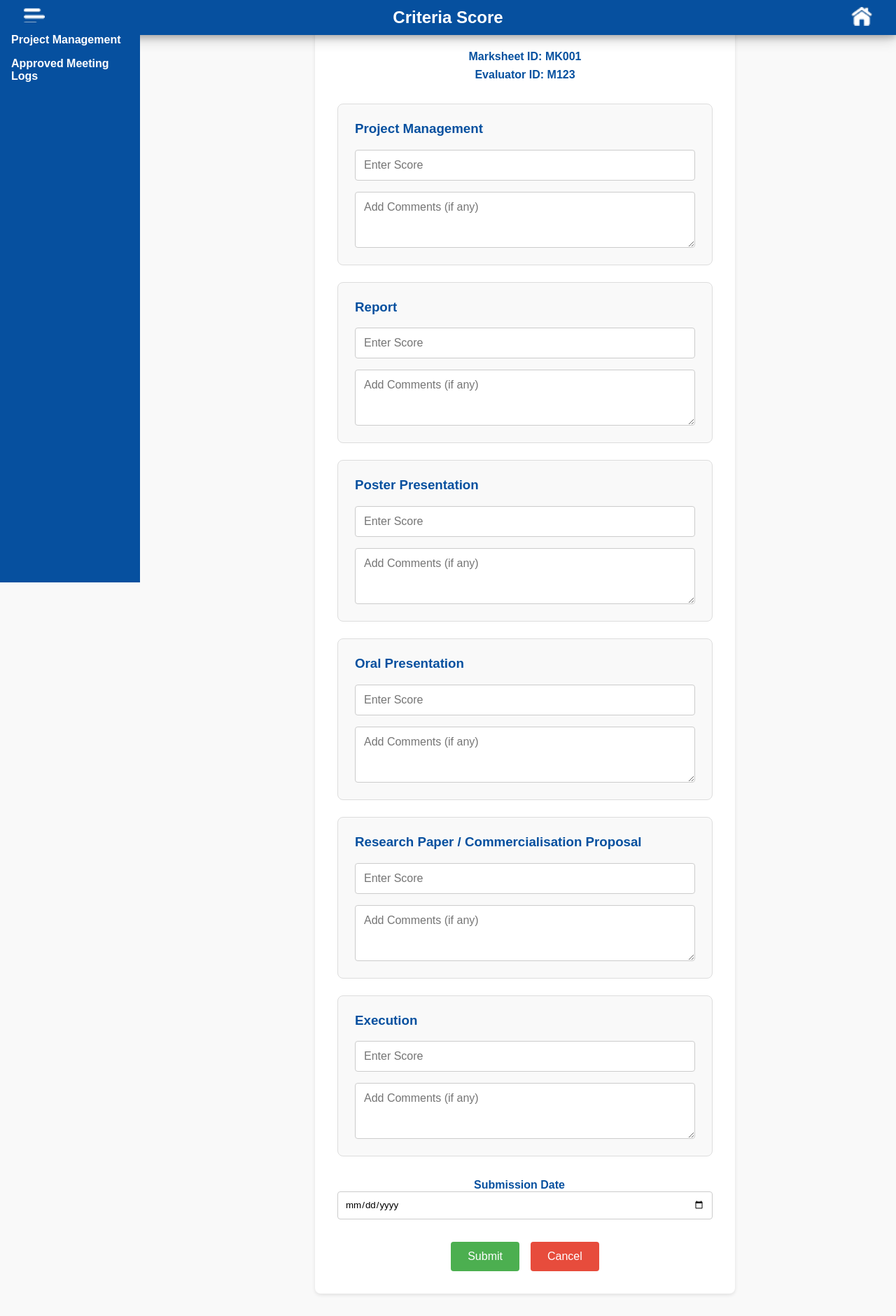
After one commit to FYPWise/FYPWise-web, a PHP site: page /marksheet-mgt/criteria-score-page.html in a window 1280 px wide. The commit adds this page. Shown: the whole page at 70% size. Run offline with PHP 8.4, Linux system fonts and the light colour scheme.

Commit message:
added marksheet module

```diff
--- /dev/null
+++ b/marksheet-mgt/criteria-score-page.html
@@ -0,0 +1,247 @@
+<!DOCTYPE html>
+<html lang="en">
+<head>
+    <meta charset="UTF-8">
+    <meta name="viewport" content="width=device-width, initial-scale=1.0">
+    <title>Criteria Score</title>
+    <link rel="stylesheet" href="../css/nav-bar.css">
+    <link rel="stylesheet" href="../css/project-page.css">
+    <style>
+        body {
+            font-family: Arial, sans-serif;
+            background-color: #f9f9f9;
+            margin: 0;
+            padding: 0;
+        }
+
+        .form-container {
+            max-width: 600px;
+            margin: 2em auto;
+            background-color: #fff;
+            padding: 2em;
+            border-radius: 8px;
+            box-shadow: 0 2px 5px rgba(0, 0, 0, 0.1);
+            box-sizing: border-box;
+        }
+
+        .header-info {
+            margin-bottom: 2em;
+            text-align: center;
+        }
+
+        .header-info p {
+            margin: 0.5em 0;
+            font-weight: bold;
+            color: #06509f;
+        }
+
+        .criteria-section {
+            margin-bottom: 1.5em;
+            border: 1px solid #ddd;
+            border-radius: 8px;
+            padding: 1.5em;
+            background-color: #f9f9f9;
+        }
+
+        .criteria-section h3 {
+            margin: 0;
+            color: #06509f;
+            margin-bottom: 1em;
+        }
+
+        .criteria-input {
+            display: flex;
+            flex-direction: column;
+            gap: 1em;
+        }
+
+        .criteria-input input,
+        .criteria-input textarea {
+            width: 100%;
+            padding: 0.75em;
+            border: 1px solid #ccc;
+            border-radius: 4px;
+            font-size: 1em;
+        }
+
+        .form-group {
+            text-align: center;
+            margin: 2em 0;
+        }
+
+        .form-group label {
+            font-weight: bold;
+            color: #06509f;
+            margin-right: 1em;
+        }
+
+        .form-group input {
+            padding: 0.75em;
+            border: 1px solid #ccc;
+            border-radius: 4px;
+            width: 100%;
+        }
+
+        .form-buttons {
+            display: flex;
+            justify-content: center;
+            gap: 1em;
+            margin-top: 1.5em;
+        }
+
+        .btn {
+            padding: 0.75em 1.5em;
+            border: none;
+            border-radius: 4px;
+            font-size: 1em;
+            cursor: pointer;
+            color: #fff;
+        }
+
+        .btn.submit {
+            background-color: #4CAF50;
+        }
+
+        .btn.cancel {
+            background-color: #e74c3c;
+        }
+
+        .btn:hover {
+            opacity: 0.9;
+        }
+
+        .side-menu {
+            background-color: #06509f;
+            height: 100vh;
+            width: 200px;
+            position: fixed;
+            color: white;
+            padding: 1em;
+        }
+
+        .side-menu a {
+            display: block;
+            color: white;
+            text-decoration: none;
+            margin-bottom: 1em;
+            font-weight: bold;
+        }
+
+        .side-menu a:hover {
+            text-decoration: underline;
+        }
+    </style>
+</head>
+<body>
+    <!-- Header -->
+    <header>
+        <button id="user-side-menu" onclick="navigateTo('menu')">
+            <img src="../assets/user_side_menu.png" alt="Side Menu Icon" width="30">
+        </button>
+        <h2>Criteria Score</h2>
+        <button id="home" onclick="navigateTo('home')">
+            <img src="../assets/home.png" alt="Home Icon" width="30">
+        </button>
+    </header>
+
+    <!-- Side Menu -->
+    <div class="side-menu">
+        <a href="project-management.html">Project Management</a>
+        <a href="approved-meeting-logs.html">Approved Meeting Logs</a>
+    </div>
+
+    <!-- Main Content -->
+    <div class="content" style="margin-left: 220px;">
+        <div class="form-container">
+            <!-- Header Information -->
+            <div class="header-info">
+                <p>Marksheet ID: <span style="color: #06509f;">MK001</span></p>
+                <p>Evaluator ID: M123</p>
+            </div>
+
+            <!-- Criteria Sections -->
+            <form id="criteria-score-form" onsubmit="handleSubmit(event)">
+                <div class="criteria-section">
+                    <h3>Project Management</h3>
+                    <div class="criteria-input">
+                        <input type="number" name="score1" placeholder="Enter Score" required>
+                        <textarea name="comment1" rows="3" placeholder="Add Comments (if any)"></textarea>
+                    </div>
+                </div>
+
+                <div class="criteria-section">
+                    <h3>Report</h3>
+                    <div class="criteria-input">
+                        <input type="number" name="score2" placeholder="Enter Score" required>
+                        <textarea name="comment2" rows="3" placeholder="Add Comments (if any)"></textarea>
+                    </div>
+                </div>
+
+                <div class="criteria-section">
+                    <h3>Poster Presentation</h3>
+                    <div class="criteria-input">
+                        <input type="number" name="score3" placeholder="Enter Score" required>
+                        <textarea name="comment3" rows="3" placeholder="Add Comments (if any)"></textarea>
+                    </div>
+                </div>
+
+                <div class="criteria-section">
+                    <h3>Oral Presentation</h3>
+                    <div class="criteria-input">
+                        <input type="number" name="score4" placeholder="Enter Score" required>
+                        <textarea name="comment4" rows="3" placeholder="Add Comments (if any)"></textarea>
+                    </div>
+                </div>
+
+                <div class="criteria-section">
+                    <h3>Research Paper / Commercialisation Proposal</h3>
+                    <div class="criteria-input">
+                        <input type="number" name="score5" placeholder="Enter Score" required>
+                        <textarea name="comment5" rows="3" placeholder="Add Comments (if any)"></textarea>
+                    </div>
+                </div>
+
+                <div class="criteria-section">
+                    <h3>Execution</h3>
+                    <div class="criteria-input">
+                        <input type="number" name="score6" placeholder="Enter Score" required>
+                        <textarea name="comment6" rows="3" placeholder="Add Comments (if any)"></textarea>
+                    </div>
+                </div>
+
+                <!-- Submission Date -->
+                <div class="form-group">
+                    <label for="submission-date">Submission Date</label>
+                    <input type="date" id="submission-date" name="submission-date" required>
+                </div>
+
+                <!-- Buttons -->
+                <div class="form-buttons">
+                    <button type="submit" class="btn submit">Submit</button>
+                    <button type="button" class="btn cancel" onclick="handleCancel()">Cancel</button>
+                </div>
+            </form>
+        </div>
+    </div>
+
+    <!-- JavaScript -->
+    <script>
+        function navigateTo(destination) {
+            if (destination === 'menu') {
+                alert("Navigating to the side menu...");
+            } else if (destination === 'home') {
+                alert("Navigating to the home page...");
+            }
+        }
+
+        function handleSubmit(event) {
+            event.preventDefault(); // Prevent page refresh
+            alert("The scores have been submitted successfully!");
+        }
+
+        function handleCancel() {
+            alert("Form submission has been canceled.");
+        }
+    </script>
+</body>
+</html>
```
Also changed, not shown: css/proposal-management-style.css (+7 -0 lines), marksheet-mgt/marksheet-page.html (added, +158 -0 lines).
